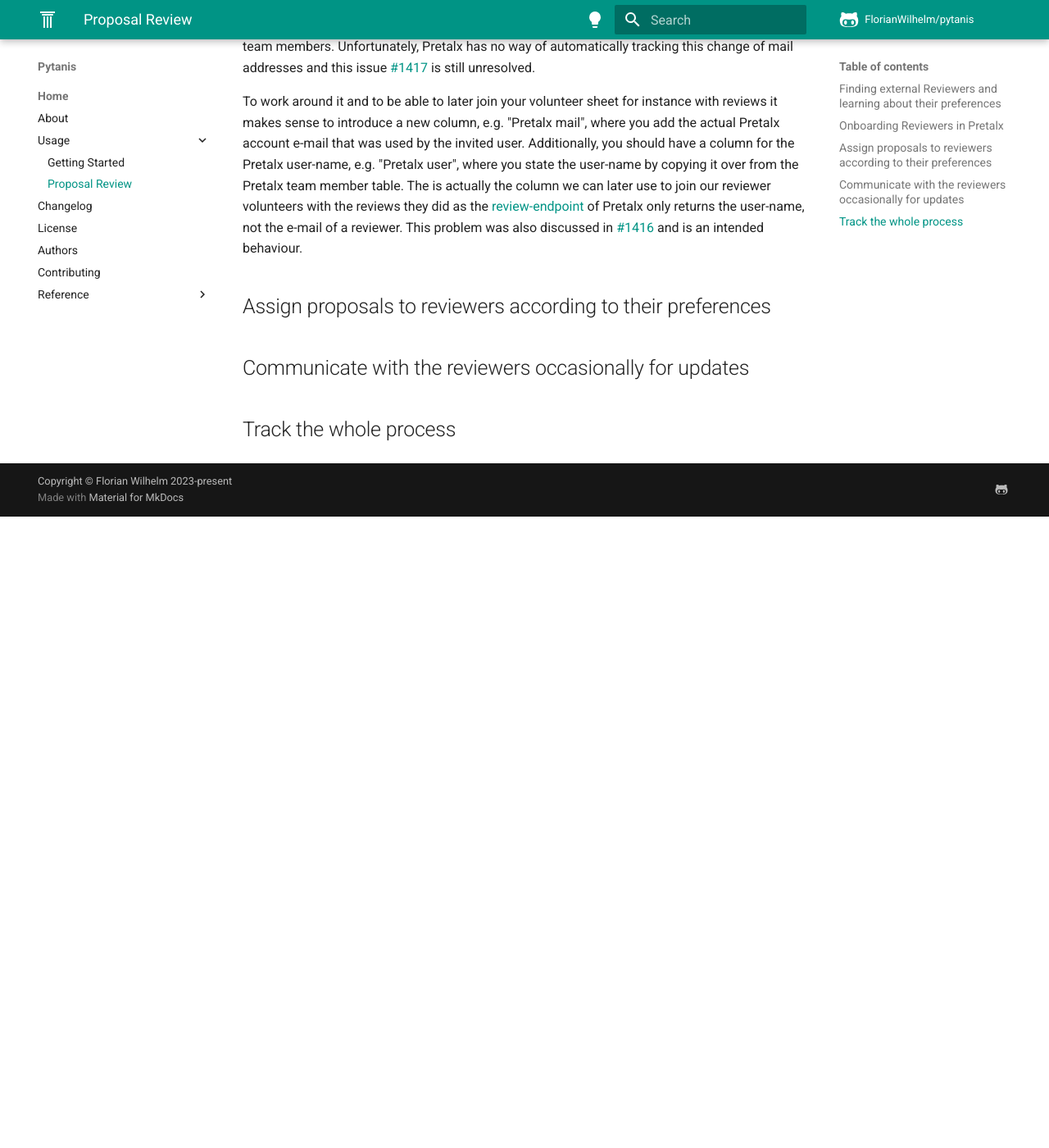
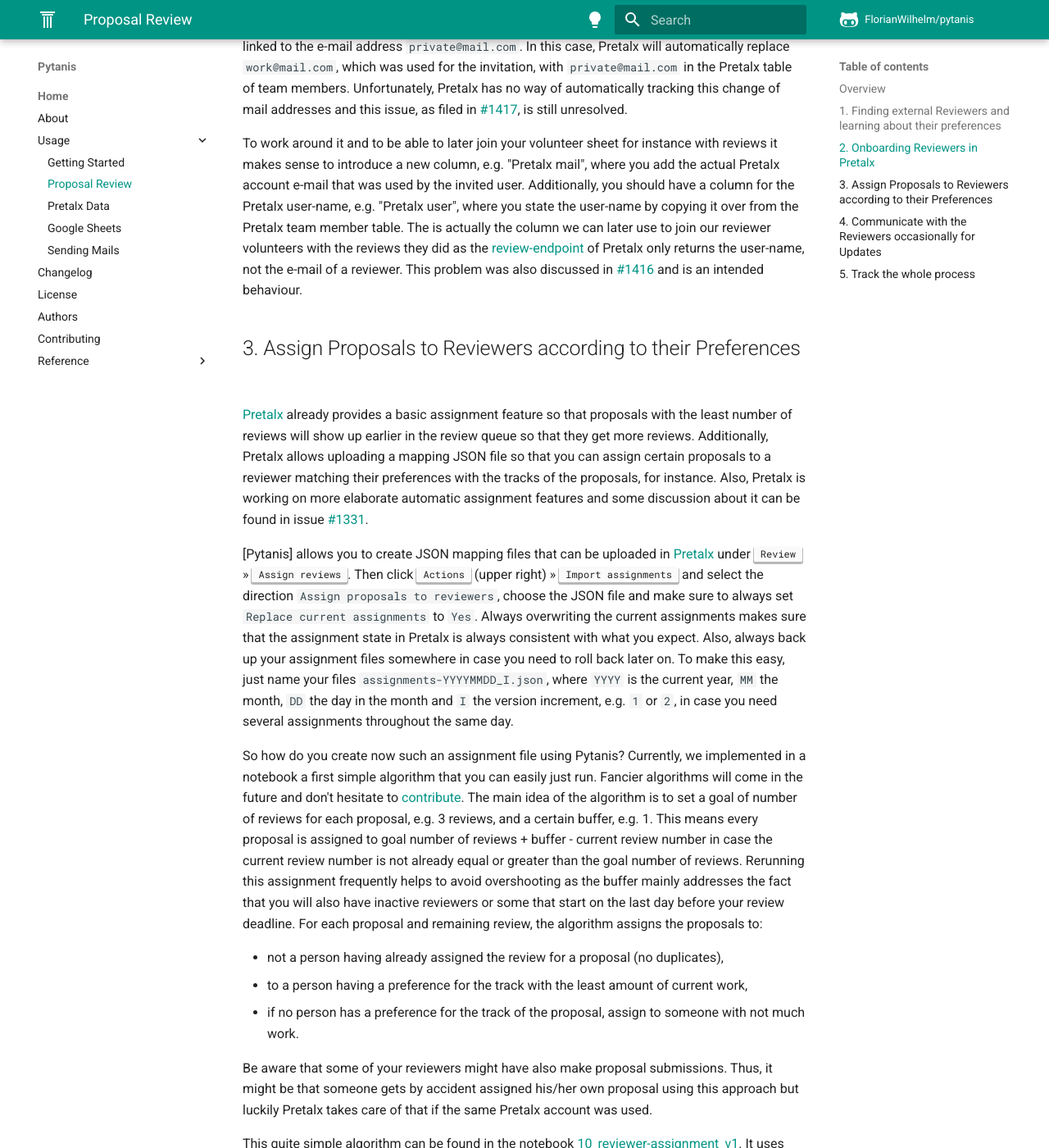
Before and after one commit to FlorianWilhelm/pytanis, an MkDocs documentation site: the page built from docs/usage/review.md, in a window 1280 px wide and 1400 px high, scrolled down 2197 px. Shown: the whole window at 82% size. Built offline with MkDocs 1.6.1 and Material for MkDocs 9.7.7, drawn with Linux system fonts in a browser that asks for light colours; comment, search, counter and statistics services are not loaded; the version menu is left out; before the commit the page ends 2827 px from its top, so only the background shows below that; some of the changed text lies outside the part shown.

Commit message:
Finished 1st version of the review docs

```diff
--- a/docs/usage/review.md
+++ b/docs/usage/review.md
@@ -1,4 +1,6 @@
 # The Review Process
+
+## Overview
 
 On a high-level, the review process of the proposals for a conference works like that:
 
@@ -8,7 +10,7 @@
 4. communicate with the reviewers occasionally for updates,
 5. track the whole process.
 
-## Finding external Reviewers and learning about their preferences
+## 1. Finding external Reviewers and learning about their preferences
 
 For the PyConDE / PyData Berlin 2023, we were looking for about 50 external reviewers since we expected about 400
 proposals, and we wanted to have 3 reviews per proposal. This would amount to about 25 proposals to review per person
@@ -52,9 +54,10 @@
 where `SPREADSHEET_ID` is the ID taken from the spreadsheet's url, e.g. the ID is `17juVXM7V3p7Fgfi-9WkwPlMAYJB-DuxRhYCi_hastbB`
 if your spreadsheet's url is `https://docs.google.com/spreadsheets/d/17juVXM7V3p7Fgfi-9WkwPlMAYJB-DuxRhYCi_hastbB/edit#gid=1289752230`,
 and `WORKSHEET_NAME` is the name of the actual sheet, e.g. `Form responses 1`, that you find in the lower bar of your
-spreadsheet. Check out [Pytanis' google module](../../reference/pytanis/google/#pytanis.google) to learn about more functionality.
+spreadsheet. Check out our [Google Sheet docs](gsheet.md) and [Pytanis' google module](../../reference/pytanis/google/#pytanis.google) to learn about more functionality.
 
-## Onboarding Reviewers in Pretalx
+
+## 2. Onboarding Reviewers in Pretalx
 
 In Pretalx select in the left menu bar <kbd>Organisers</kbd> (you need Admin-rights for that) and click the <kbd>teams</kbd> under your event name.
 You should see a list of all teams and is good to have one for all reviewers, e.g. `2023-Reviewers-ALL`. By clicking on the team name
@@ -62,11 +65,11 @@
 
 You can now start typing in the e-mail addresses from the volunteer sheet to send out invitations to them. After the accepted
 the invitation they will show up with a user-name and e-mail in the team table above. Now, here comes the tricky part that can
-cause a lot of confusion. If person A entered in the Google Form the e-mail address work@mail.com, and you added this in Pretalx,
+cause a lot of confusion. If person A entered in the Google Form the e-mail address `work@mail.com`, and you added this in Pretalx,
 it might happen that person A accepts the team invitation with a different Pretalx account that is linked to the e-mail
-address private@mail.com. In this case Pretalx will automatically replace work@mail.com, which was used for the invitation,
-with private@mail.com in the Pretalx table of team members.
-Unfortunately, Pretalx has no way of automatically tracking this change of mail addresses and this issue [#1417] is still unresolved.
+address `private@mail.com`. In this case, Pretalx will automatically replace `work@mail.com`, which was used for the invitation,
+with `private@mail.com` in the Pretalx table of team members.
+Unfortunately, Pretalx has no way of automatically tracking this change of mail addresses and this issue, as filed in [#1417], is still unresolved.
 
 To work around it and to be able to later join your volunteer sheet for instance with reviews it makes sense to introduce
 a new column, e.g. "Pretalx mail", where you add the actual Pretalx account e-mail that was used by the invited user.
@@ -75,13 +78,61 @@
 with the reviews they did as the [review-endpoint] of Pretalx only returns the user-name, not the e-mail of a reviewer.
 This problem was also discussed in [#1416] and is an intended behaviour.
 
-## Assign proposals to reviewers according to their preferences
+## 3. Assign Proposals to Reviewers according to their Preferences
 
-## Communicate with the reviewers occasionally for updates
+[Pretalx] already provides a basic assignment feature so that proposals with the least number of reviews will show up earlier
+in the review queue so that they get more reviews. Additionally, Pretalx allows uploading a mapping JSON file so that you can
+assign certain proposals to a reviewer matching their preferences with the tracks of the proposals, for instance. Also, Pretalx
+is working on more elaborate automatic assignment features and some discussion about it can be found in issue [#1331].
 
-## Track the whole process
+[Pytanis] allows you to create JSON mapping files that can be uploaded in [Pretalx] under <kbd>Review</kbd> » <kbd>Assign reviews</kbd>.
+Then click <kbd>Actions</kbd> (upper right) » <kbd>Import assignments</kbd> and select the direction `Assign proposals to reviewers`,
+choose the JSON file and make sure to always set `Replace current assignments` to `Yes`. Always overwriting the current assignments
+makes sure that the assignment state in Pretalx is always consistent with what you expect. Also, always back up your assignment files
+somewhere in case you need to roll back later on. To make this easy, just name your files `assignments-YYYYMMDD_I.json`,
+where `YYYY` is the current year, `MM` the month, `DD` the day in the month and `I` the version increment, e.g. `1` or `2`,
+in case you need several assignments throughout the same day.
+
+So how do you create now such an assignment file using Pytanis? Currently, we implemented in a notebook a first simple algorithm
+that you can easily just run. Fancier algorithms will come in the future and don't hesitate to [contribute].
+The main idea of the algorithm is to set a goal of number of reviews for each proposal, e.g. 3 reviews, and a certain buffer, e.g. 1.
+This means every proposal is assigned to goal number of reviews + buffer - current review number in case the current review number is not
+already equal or greater than the goal number of reviews. Rerunning this assignment frequently helps to avoid overshooting as
+the buffer mainly addresses the fact that you will also have inactive reviewers or some that start on the last day before your review
+deadline. For each proposal and remaining review, the algorithm assigns the proposals to:
+
+* not a person having already assigned the review for a proposal (no duplicates),
+* to a person having a preference for the track with the least amount of current work,
+* if no person has a preference for the track of the proposal, assign to someone with not much work.
+
+Be aware that some of your reviewers might have also make proposal submissions. Thus, it might be that someone gets by
+accident assigned his/her own proposal using this approach but luckily Pretalx takes care of that if the same Pretalx account was used.
+
+This quite simple algorithm can be found in the notebook [10_reviewer-assignment_v1]. It uses Pytanis to pull the submission/proposals
+as well as the current reviews from Pretalx and joins them to get an overview of the current state of reviews. Then Pytanis
+is used to get the Google sheet of reviewers and their preferences, which is also joined with the data from Pretalx. Then the
+aforementioned algorithm is run and the assignment JSON file written.
+
+## 4. Communicate with the Reviewers occasionally for Updates
+
+From time to time, you want to get in contact with your reviewers to remind them of some deadline or just to say
+thank you for their work. Pytanis has an easy interface to [HelpDesk] that can be used as an e-mail client. For some
+practical examples, just check out the notebook [20_mail_to_reviewers_v1], the [docs about mailing](mail.md),
+as well as the [Pytanis' mail references](../../reference/pytanis/helpdesk/mail/#pytanis.helpdesk.mail).
+
+## 5. Track the whole process
+
+During the review process it really important to keep track of what's going on to make sure your internal deadlines
+for the review process are met. For instance, there might be reviewers that have trouble but have not reached out yet.
+So finding inactivate reviewers after some time and sending them a nice supportive e-mail helps a lot. Also, some reviewers
+might have finished their batch of work early but might be up for more, thus identifying and getting in contact with them,
+is always a good idea. Many of those analyses are really individual, and you can check our examples in the notebook [10_reviewer-assignment_v1].
 
 
 [#1417]: https://github.com/pretalx/pretalx/issues/1417
 [#1416]: https://github.com/pretalx/pretalx/issues/1416
 [review-endpoint]: https://docs.pretalx.org/api/resources/reviews.html
+[#1331]: https://github.com/pretalx/pretalx/issues/1331
+[contribute]: ../contributing.md
+[10_reviewer-assignment_v1]: https://github.com/FlorianWilhelm/pytanis/blob/main/notebooks/pyconde-pydata-berlin-2023/10_reviewer-assignment_v1.ipynb
+[20_mail_to_reviewers_v1]: https://github.com/FlorianWilhelm/pytanis/blob/main/notebooks/pyconde-pydata-berlin-2023/20_mail_to_reviewers_v1.ipynb
--- a/mkdocs.yml
+++ b/mkdocs.yml
@@ -17,6 +17,9 @@
     - Usage:
         - 'Getting Started': usage/installation.md
         - 'Proposal Review': usage/review.md
+        - 'Pretalx Data': usage/pretalx.md
+        - 'Google Sheets': usage/gsheet.md
+        - 'Sending Mails': usage/mail.md
     - Changelog: changelog.md
     - License: license.md
     - Authors: authors.md
--- a/pyproject.toml
+++ b/pyproject.toml
@@ -12,7 +12,7 @@
 readme = "README.md"
 requires-python = ">=3.8"
 license = "MIT"
-keywords = ["pretalx", "conference", "cfp"]
+keywords = ["pretalx", "conference", "cfp", "google sheet", "gsheet", "helpdesk"]
 authors = [
     { name = "Florian Wilhelm", email = "Florian.Wilhelm@gmail.com" },
 ]
```
Also changed, not shown: docs/usage/installation.md (+3 -1 lines), 3 other files.
